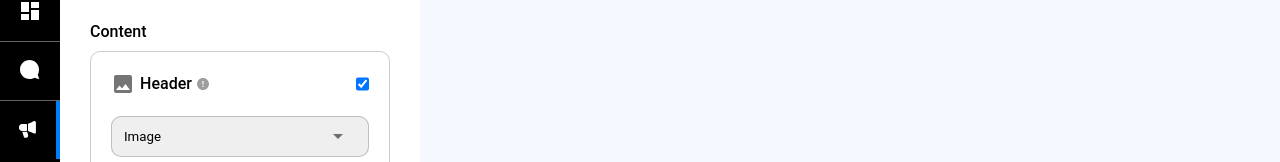
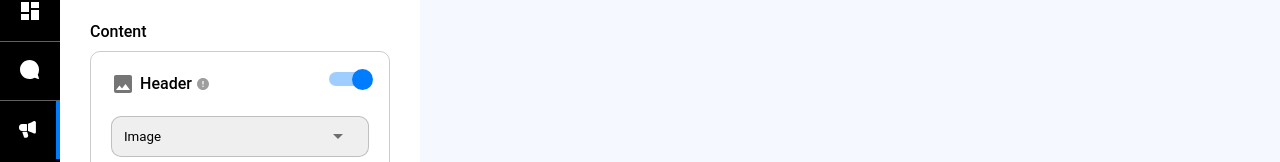
Before and after one commit to npodbere/WhatsUpMessagesTemplate, a React (Create React App) app: page /campaign in a window 1280 px wide. Shown: the part 131-293 px from the top of the page. Built offline with nearby package versions, Linux system fonts and the light colour scheme.

Commit message:
Add toggle switch

```diff
--- /dev/null
+++ b/src/components/common/ToggleSwitch.tsx
@@ -0,0 +1,25 @@
+interface IToggleSwitch {
+  isActive?: boolean;
+  changeActiveStatus?: any;
+}
+
+function ToggleSwitch({ isActive, changeActiveStatus }: IToggleSwitch) {
+  return (
+    /* eslint-disable-next-line */
+        <label className="toggle-button-switch">
+      <input
+        type="checkbox"
+        checked={isActive}
+        onClick={() => changeActiveStatus(!isActive)}
+      />
+      <span className="toggle-button-switch-slider toggle-button-switch-slider-round" />
+    </label>
+  );
+}
+
+ToggleSwitch.defaultProps = {
+  changeActiveStatus: () => undefined,
+  isActive: true,
+};
+
+export default ToggleSwitch;
--- a/src/components/createMessage/CommonBlockTitle.tsx
+++ b/src/components/createMessage/CommonBlockTitle.tsx
@@ -1,4 +1,5 @@
 import { ReactComponent as Vector } from "../../img/Vector.svg";
+import ToggleSwitch from "../common/ToggleSwitch";
 
 interface ICommonBlockTitle {
   Icon: any;
@@ -23,10 +24,9 @@ function CommonBlockTitle({
         <Vector />
       </div>
       {isOptional ? (
-        <input
-          type="checkbox"
-          checked={isActive}
-          onClick={() => changeActiveStatus(!isActive)}
+        <ToggleSwitch
+          isActive={isActive}
+          changeActiveStatus={changeActiveStatus}
         />
       ) : (
         <div className="create-message-header-title-required">Required</div>
--- /dev/null
+++ b/src/sass/components/_toggleSwitch.scss
@@ -0,0 +1,51 @@
+.toggle-button {
+  &-switch {
+    display: inline-block;
+    height: 1.4rem;
+    position: relative;
+    width: 4rem;
+
+    &-slider {
+      background-color: #9eceff;
+      bottom: 0;
+      cursor: pointer;
+      left: 0;
+      position: absolute;
+      right: 0;
+      top: 0;
+      transition: 0.4s;
+
+      /* For round sliders */
+      &-round {
+        border-radius: 2.8rem;
+      }
+
+      &-round::before {
+        border-radius: 50%;
+      }
+    }
+
+    &-slider::before {
+      background-position: center;
+      content: "";
+      height: 2.1rem;
+      left: 0;
+      position: absolute;
+      top: -0.3rem;
+      transition: 0.4s;
+      width: 2.1rem;
+      background-color: $blue;
+    }
+
+    input {
+      height: 0;
+      opacity: 0;
+      width: 0;
+    }
+
+    input:checked + .toggle-button-switch-slider::before {
+      background-position: center;
+      transform: translateX(2.3rem);
+    }
+  }
+}
--- a/src/sass/main.scss
+++ b/src/sass/main.scss
@@ -9,3 +9,4 @@
 @import "components/header";
 @import "components/createCampaign";
 @import "components/tips";
+@import "components/toggleSwitch";
```
